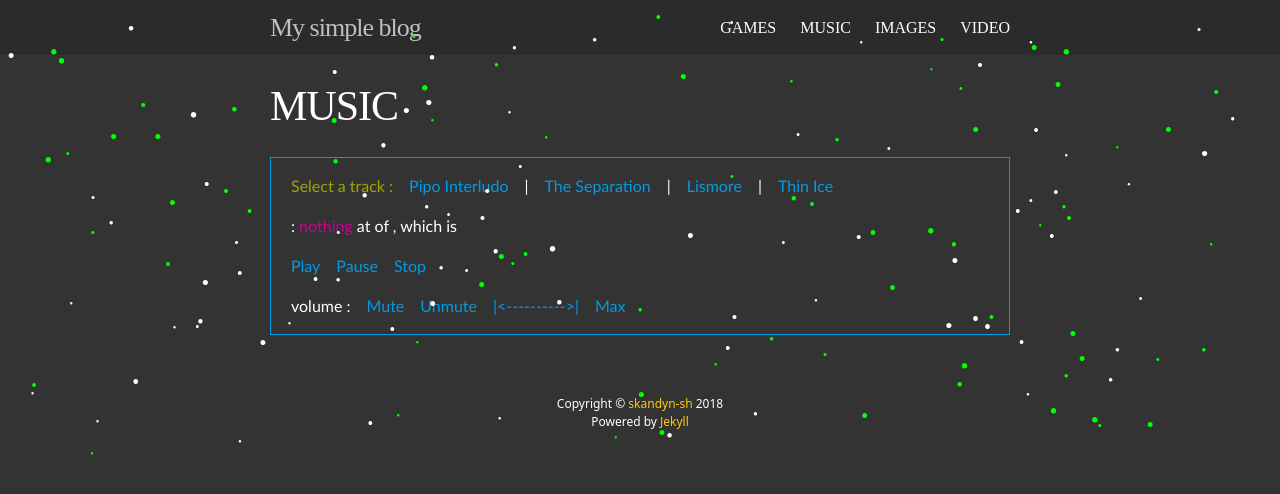
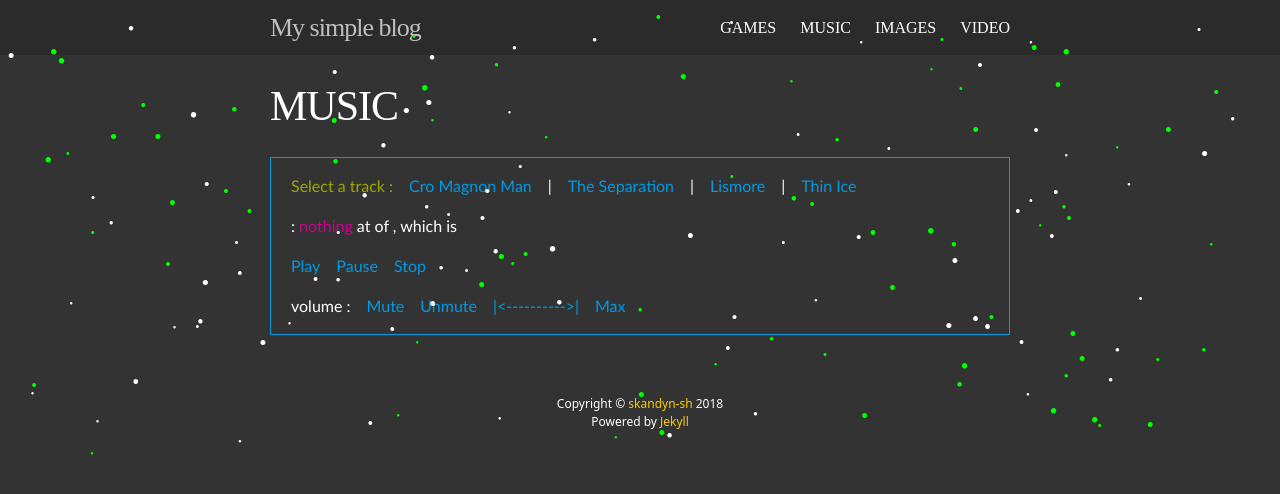
Before and after one commit to skandyn-sh/skandyn-sh.github.io, a Jekyll site: the page built from music.html, in a window 1280 px wide. Shown: the top 494 px of the page. Built offline with Jekyll 4.4.1, drawn with Linux system fonts in a browser that asks for light colours; nearby versions of some CDN libraries; library files that are not in the unit come from our copies; comment, search, counter and statistics services are not loaded; some of the changed lines change nothing that is shown.

Commit message:
Update music.html

```diff
--- a/music.html
+++ b/music.html
@@ -3,6 +3,7 @@ layout: page
 title: MUSIC
 permalink: /music/
 ---
+
 
 <!DOCTYPE html>
 <html>
@@ -11,8 +12,8 @@ permalink: /music/
 <!-- Website Design By: www.happyworm.com -->
 <title>Demo : jPlayer as a text based audio player</title>
 <meta http-equiv="Content-Type" content="text/html; charset=iso-8859-1" />
-<script type="text/javascript" src="/js/jquery.min.js"></script>
-<script type="text/javascript" src="/js/dist/jplayer/jquery.jplayer.min.js"></script>
+<script type="text/javascript" src="../../lib/jquery.min.js"></script>
+<script type="text/javascript" src="../../dist/jplayer/jquery.jplayer.min.js"></script>
 <script type="text/javascript">
 //<![CDATA[
 
@@ -130,7 +131,7 @@ $(document).ready(function(){
 		<div id="jp_container" class="demo-container">
 			<ul>
 				<li><span>Select a track : </span></li>
-				<li><a href="https://skandyn-sh.github.io//assets/music/Pipo Interludo _ www.wowa.me.mp3" class="track track-default">Pipo Interludo</a></li>
+				<li><a href="http://www.jplayer.org/audio/mp3/TSP-01-Cro_magnon_man.mp3" class="track track-default">Cro Magnon Man</a></li>
 				<li> | </li>
 				<li><a href="http://www.jplayer.org/audio/mp3/Miaow-05-The-separation.mp3" class="track">The Separation</a></li>
 				<li> | </li>
```
